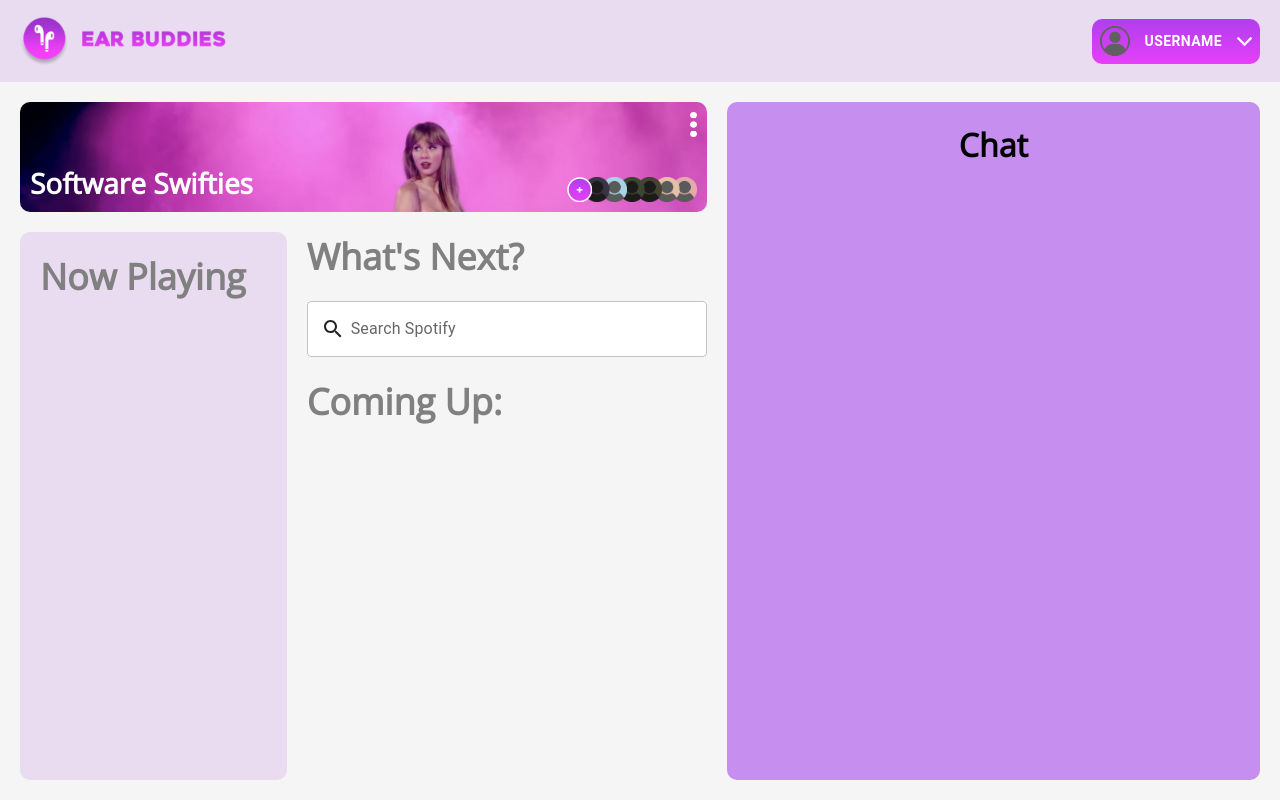
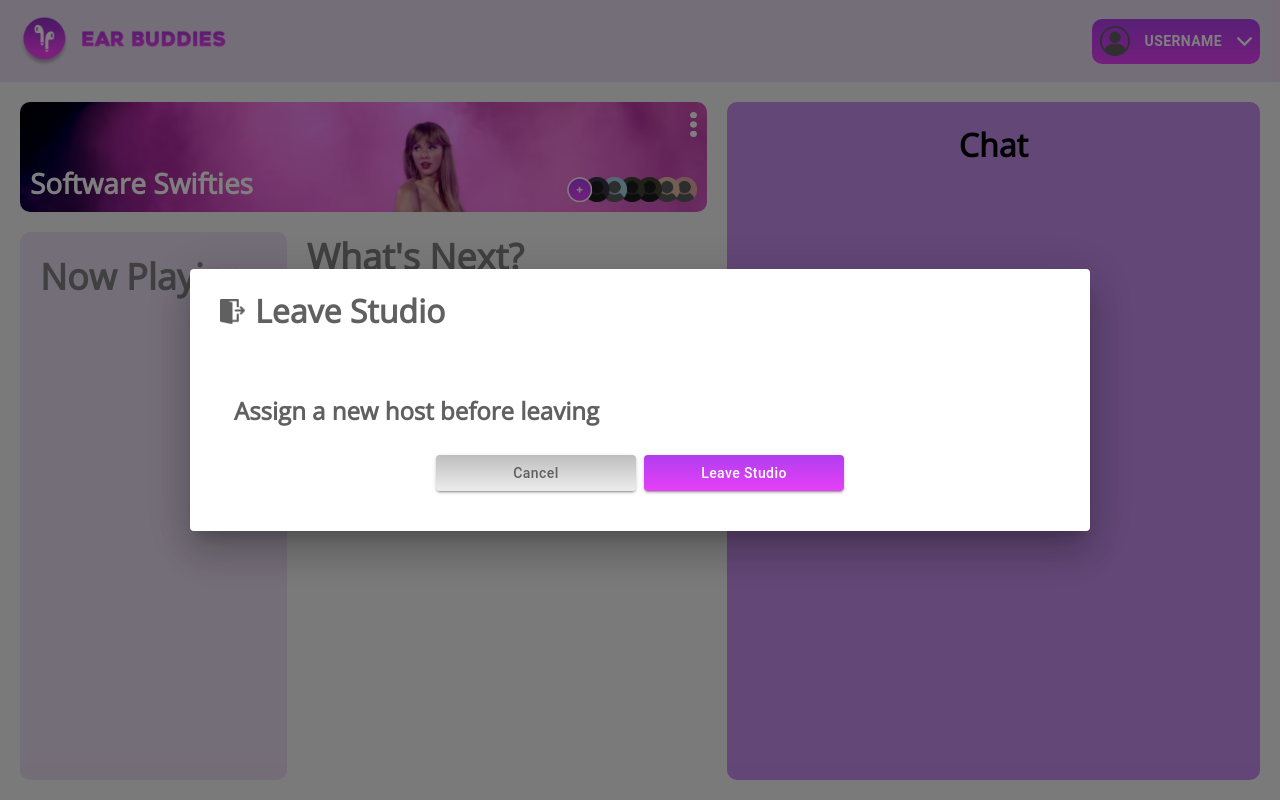
Before and after one commit to samanthamebius/EarBuddies, a React (Vite) app in the folder frontend/: page /studio in a window 1280 px wide. Built offline with nearby package versions, Linux system fonts and the light colour scheme.

Commit message:
Created basic leave studio pop up

```diff
--- /dev/null
+++ b/frontend/src/studio/LeaveStudioDialog.jsx
@@ -0,0 +1,27 @@
+import Dialog from '@mui/material/Dialog';
+import Button from '@mui/material/Button';
+import DialogActions from '@mui/material/DialogActions';
+import DialogContent from '@mui/material/DialogContent';
+import styles from './Popup.module.css';
+import leaveIcon from "../assets/studio/leaveGroupIcon.png"
+
+export default function LeaveStudioDialog() {
+    return(
+        <Dialog  open={true} fullWidth maxWidth="md">
+            <div className={styles.dialogHeader}>
+                <img className={styles.headerIcon} src={leaveIcon}/>
+                <h1 className={styles.heading}>Leave Studio</h1>
+            </div>
+
+            <DialogContent className={styles.dialogContent}>
+                <div className={styles.dialogHeader}>
+                    <h2 className={styles.subheading}> Assign a new host before leaving</h2>
+                </div>
+                <DialogActions sx={{ display: 'flex', justifyContent: 'center', mb: 1.5 }}>
+                    <Button variant="contained" sx={{ color: '#606060'}} className={styles.greyButton} >Cancel</Button>
+                    <Button variant="contained" className={styles.purpleButton} >Leave Studio</Button>
+                </DialogActions>
+            </DialogContent>
+        </Dialog>
+    )
+}
--- /dev/null
+++ b/frontend/src/studio/Popup.module.css
@@ -0,0 +1,42 @@
+.heading {
+    font-weight: 800;
+	color: #606060;
+	font-size: 32px;
+	position: relative;
+    margin: 0px;
+}
+
+.subheading {
+    font-weight: 800;
+	color: #606060;
+	font-size: 24px;
+	position: relative;
+    margin: 0px;
+}
+
+.dialogHeader {
+    margin: 20px;
+    display: flex;
+}
+
+.headerIcon {
+    height: 25px;
+    padding: 10px
+}
+
+.purpleButton {
+    background: linear-gradient(#B03EEE, #E640F8);
+    font-weight: 700;
+    width: 200px;
+}
+
+.greyButton {
+    background: linear-gradient(#BEBEBE, #EDEDED);
+    font-weight: 700;
+    text-align: center;
+    width: 200px;
+}
+
+.dialogContent {
+    text-align: center;
+}
--- a/frontend/src/studio/StudioPage.jsx
+++ b/frontend/src/studio/StudioPage.jsx
@@ -6,6 +6,7 @@ import Banner from "./Banner";
 import Chat from "./Chat";
 import NowPlaying from "./NowPlaying";
 import SongSelection from "./SongSelection";
+import LeaveStudioDialog from "./LeaveStudioDialog"
 
 
 function StudioPage() {
@@ -16,6 +17,7 @@ function StudioPage() {
       <NowPlaying/>
       <SongSelection/>
       <Chat/>
+      <LeaveStudioDialog />
     </div>
   );
 }
```
